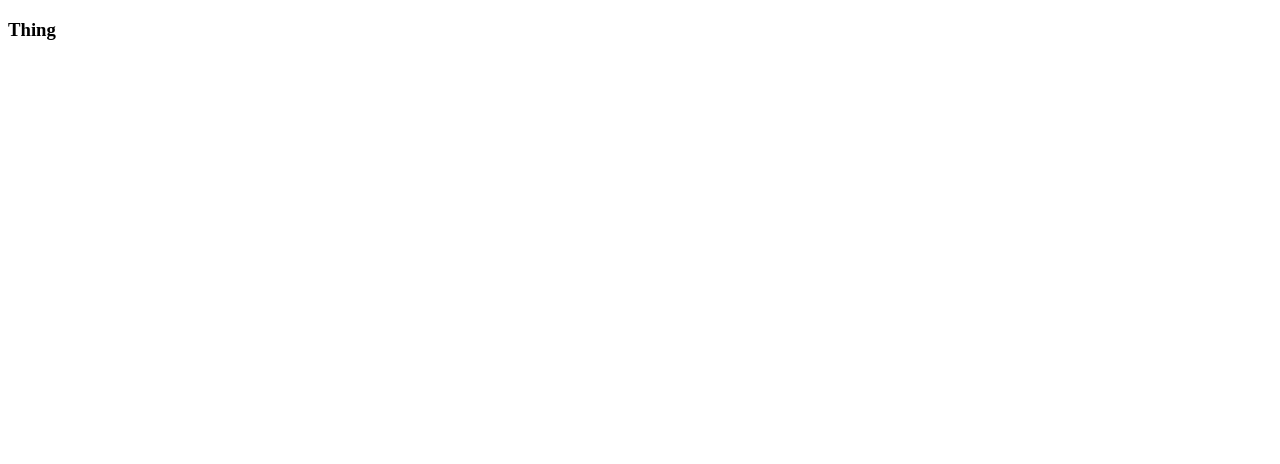
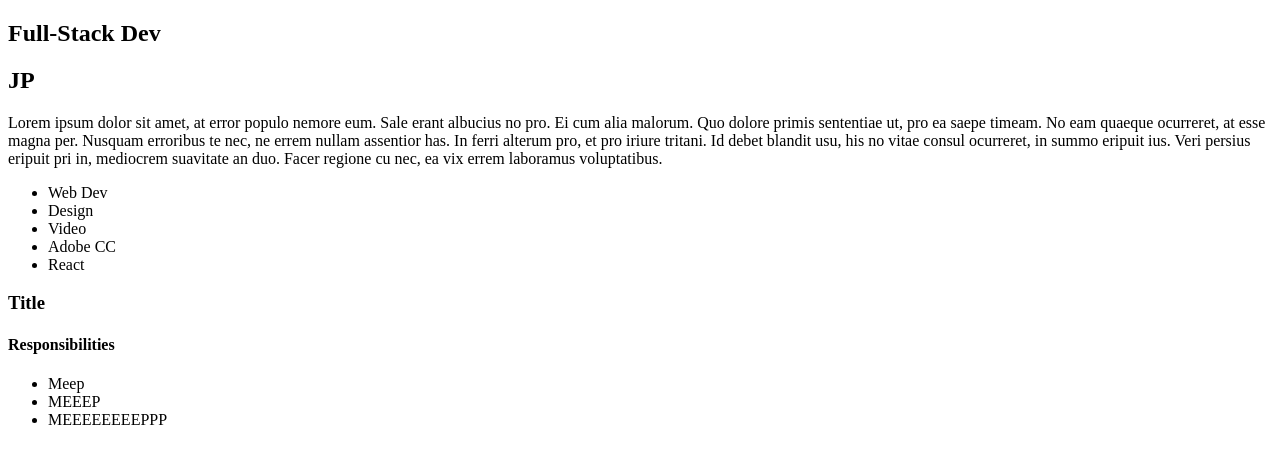
Before and after one commit to thatjp/redux-example, a React (Create React App) app: page / in a window 1280 px wide. Shown: the top 464 px of the page. Built offline with nearby package versions, Linux system fonts and the light colour scheme.

Commit message:
created basic file structure

```diff
--- a/public/index.html
+++ b/public/index.html
@@ -19,12 +19,9 @@
       work correctly both with client-side routing and a non-root public URL.
       Learn how to configure a non-root public URL by running `npm run build`.
     -->
-    <title>React App</title>
+    <title>Redux Example</title>
   </head>
   <body>
-    <noscript>
-      You need to enable JavaScript to run this app.
-    </noscript>
     <div id="root"></div>
     <!--
       This HTML file is a template.
--- /dev/null
+++ b/src/components/bio/BioName.js
@@ -0,0 +1,11 @@
+import React from 'react';
+
+const BioName = () => {
+    return (
+        <div>
+            <h2>JP</h2>
+        </div>
+    );
+};
+
+export default BioName;
--- /dev/null
+++ b/src/components/bio/BioSkills.js
@@ -0,0 +1,17 @@
+import React from 'react';
+
+const BioSkills = () => {
+    return (
+        <div>
+            <ul>
+                <li>Web Dev</li>
+                <li>Design</li>
+                <li>Video</li>
+                <li>Adobe CC</li>
+                <li>React</li>
+            </ul>
+        </div>
+    );
+};
+
+export default BioSkills;
--- /dev/null
+++ b/src/components/bio/BioText.js
@@ -0,0 +1,26 @@
+import React from 'react';
+
+const BioText = () =>{
+
+    return(
+        <div>
+        <p>
+            Lorem ipsum dolor sit amet, at error
+            populo nemore eum. Sale erant albucius no pro.
+            Ei cum alia malorum. Quo dolore primis sententiae
+            ut, pro ea saepe timeam. No eam quaeque ocurreret,
+            at esse magna per.
+
+            Nusquam erroribus te nec, ne errem nullam
+            assentior has. In ferri alterum pro, et pro
+            iriure tritani. Id debet blandit usu, his no
+            vitae consul ocurreret, in summo eripuit ius.
+            Veri persius eripuit pri in, mediocrem
+            suavitate an duo. Facer regione cu nec, ea vix
+            errem laboramus voluptatibus.
+        </p>
+        </div>
+    )
+}
+
+export default BioText
--- /dev/null
+++ b/src/components/bio/BioTitle.js
@@ -0,0 +1,18 @@
+import React from 'react';
+
+/*--------------------
+
+This should take props and append the name and title
+the user is applying/searching for
+
+--------------------*/
+
+const BioTitle = () => {
+    return (
+        <div>
+            <h2>Full-Stack Dev</h2>
+        </div>
+    );
+};
+
+export default BioTitle;
--- /dev/null
+++ b/src/components/work/WorkComp.js
@@ -0,0 +1,17 @@
+import React from 'react';
+
+const WorkComp = () => {
+    return (
+        <div>
+            <h3>Title</h3>
+            <h4>Responsibilities</h4>
+            <ul>
+                <li>Meep</li>
+                <li>MEEEP</li>
+                <li>MEEEEEEEEPPP</li>
+            </ul>
+        </div>
+    );
+};
+
+export default WorkComp;
--- a/src/App.js
+++ b/src/containers/App.js
@@ -1,10 +1,13 @@
 import React, { Component } from 'react';
+import Bio from './Bio';
+import Work from './Work';
 
 class App extends Component {
   render() {
     return (
       <div className="App">
-       <h3>Thing</h3>
+       <Bio />
+       <Work />
       </div>
     );
   }
--- /dev/null
+++ b/src/containers/Bio.js
@@ -0,0 +1,21 @@
+import React, { Component } from 'react';
+import BioText from '../components/bio/BioText';
+import BioTitle from '../components/bio/BioTitle';
+import BioName from '../components/bio/BioName';
+import BioSkills from '../components/bio/BioSkills';
+
+class Bio extends Component{
+
+    render(){
+        return(
+            <div>
+                <BioTitle />
+                <BioName />
+                <BioText />
+                <BioSkills />
+            </div>
+        )
+    }
+}
+
+export default Bio
--- /dev/null
+++ b/src/containers/Work.js
@@ -0,0 +1,14 @@
+import React, { Component } from 'react';
+import WorkComp from '../components/work/WorkComp';
+
+class Work extends Component {
+    render() {
+        return (
+            <div>
+                <WorkComp />
+            </div>
+        );
+    }
+}
+
+export default Work;
--- a/src/index.js
+++ b/src/index.js
@@ -1,5 +1,5 @@
 import React from 'react';
 import ReactDOM from 'react-dom';
-import App from './App';
+import App from './containers/App';
 
 ReactDOM.render(<App />, document.getElementById('root'));
```
